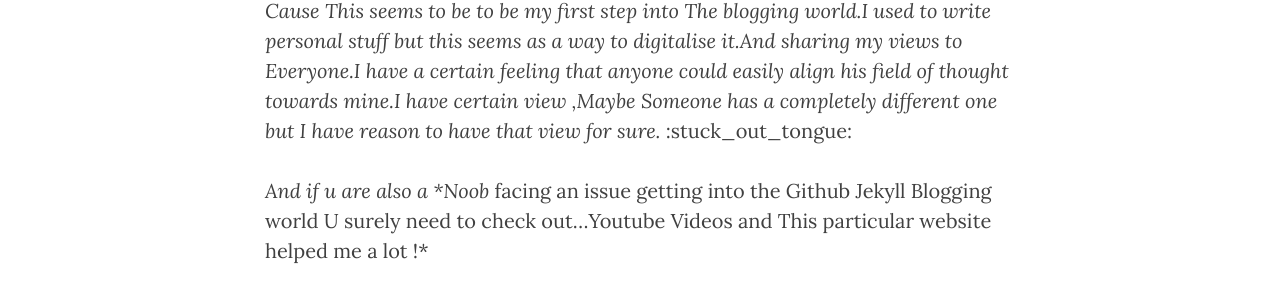
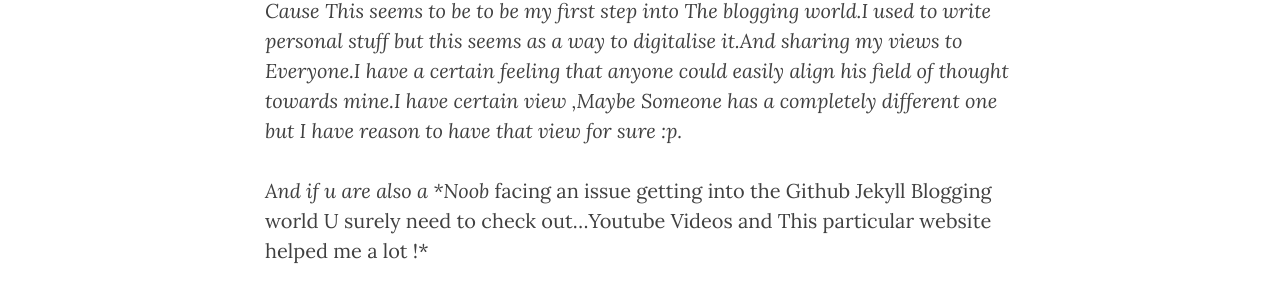
Before and after one commit to aakashkumar5069/jekyll_blog, a Jekyll site: the page built from _posts/2015-08-03-First-Try-Happiness.md, in a window 1280 px wide. Shown: the part 1034-1335 px from the top of the page. Built offline with Jekyll 4.4.1, drawn with Linux system fonts in a browser that asks for light colours; nearby versions of some CDN libraries; some of the changed lines change nothing that is shown.

Commit message:
Update 2015-08-03-First-Try-Happiness.md

```diff
--- a/_posts/2015-08-03-First-Try-Happiness.md
+++ b/_posts/2015-08-03-First-Try-Happiness.md
@@ -12,7 +12,7 @@ coverImg: "post-bg.jpg"
 
 ![My happy screenshot]({{ site.baseurl }}/assets/h_m.jpeg?raw=true)
 
-*Cause This seems to be to be my first step into The blogging world.I used to write personal stuff but this seems as a way to digitalise it.And sharing my views to Everyone.I have a certain feeling that anyone could easily align his field of thought towards mine.I have certain view ,Maybe Someone has a completely different one but I have reason to have that view for sure.*  :stuck_out_tongue:
+*Cause This seems to be to be my first step into The blogging world.I used to write personal stuff but this seems as a way to digitalise it.And sharing my views to Everyone.I have a certain feeling that anyone could easily align his field of thought towards mine.I have certain view ,Maybe Someone has a completely different one but I have reason to have that view for sure :p.*
 
 *And if u are also a *Noob* facing an issue getting into the Github Jekyll Blogging world U surely need to check out...Youtube Videos and This particular website helped me a lot !*
 
```
